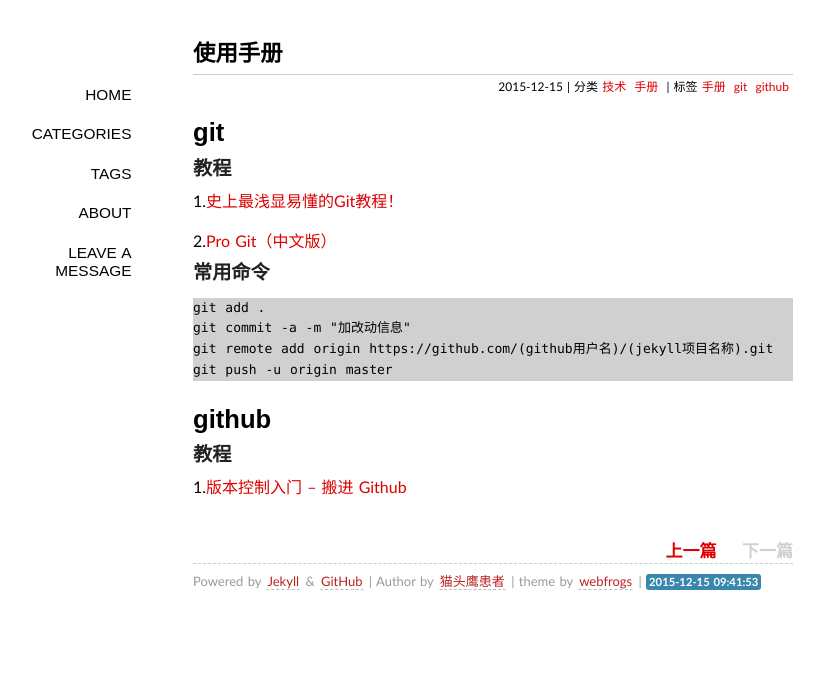
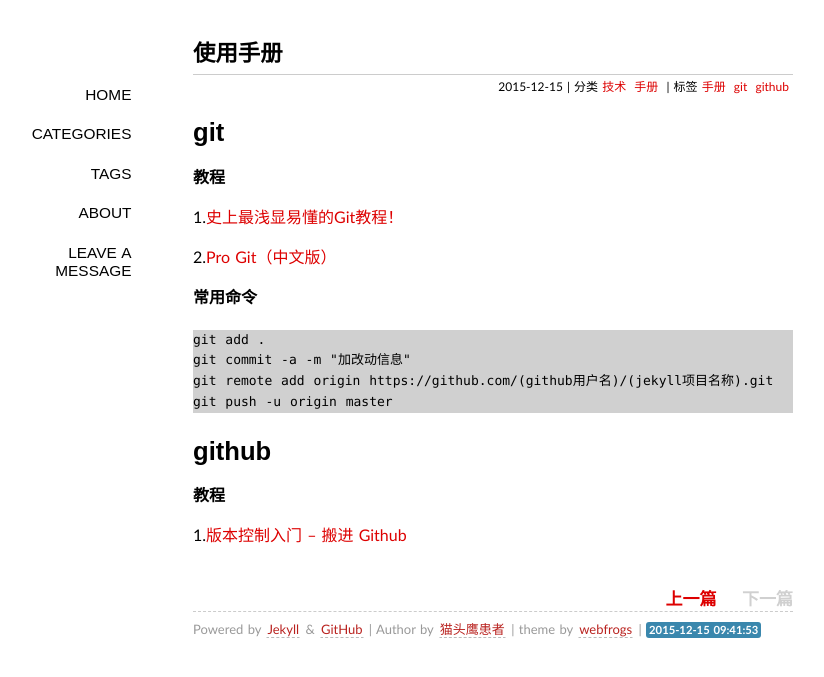
Before and after one commit to NightKs/NightKs.github.io, a Jekyll site: the page built from _posts/2015-12-15-shi-yong-shou-ce.md, in a window 1280 px wide. Shown: the top 677 px of the page, without its empty margins (147-971 px from the left). Built offline with Jekyll 4.4.1, drawn with Linux system fonts in a browser that asks for light colours; some web fonts are replaced; Markdown is read by kramdown in place of the engine named in the settings; comment, search, counter and statistics services are not loaded.

Commit message:
部署blog

```diff
--- a/_posts/2015-12-15-shi-yong-shou-ce.md
+++ b/_posts/2015-12-15-shi-yong-shou-ce.md
@@ -7,15 +7,14 @@
 ---
 #git
 
-###教程
+**教程**
 
 1.[史上最浅显易懂的Git教程！](http://www.liaoxuefeng.com/wiki/
 0013739516305929606dd18361248578c67b8067c8c017b000)
 
 2.[Pro Git（中文版）](http://git.oschina.net/progit/)
 
-###常用命令
-
+**常用命令**
 
 	git add .
 	git commit -a -m "加改动信息"
@@ -24,6 +23,6 @@
 
 #github
 
-###教程
+**教程**
 
 1.[版本控制入门 – 搬进 Github](http://www.imooc.com/learn/390)
```
